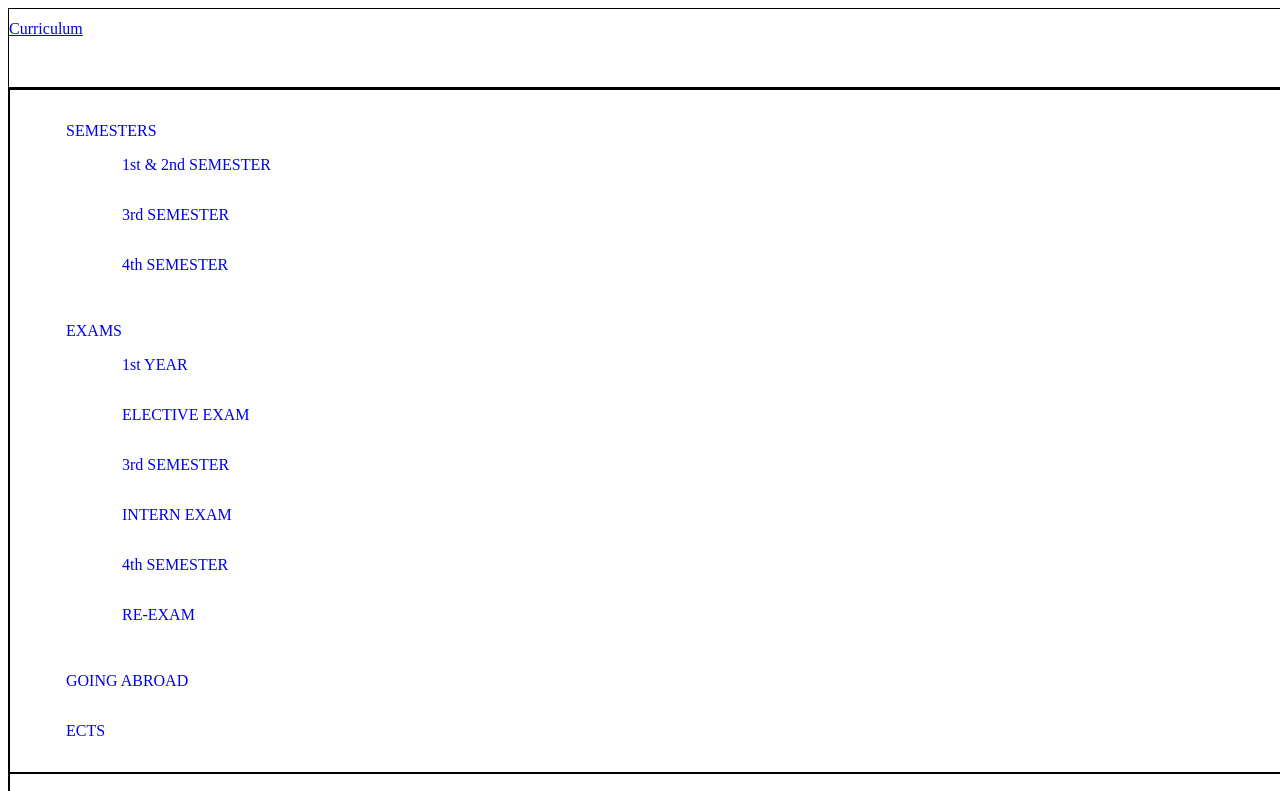
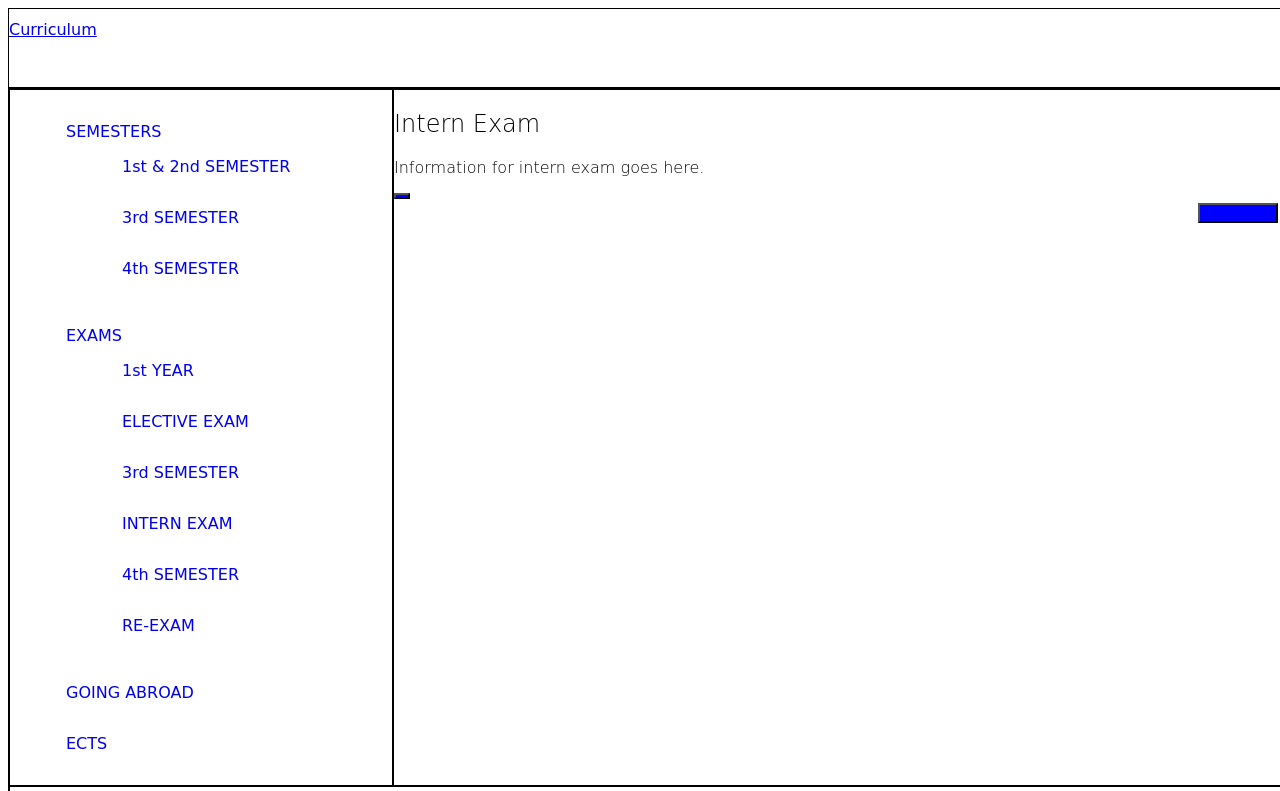
Before and after one commit to Tbjorkman/pimp_your_curriculum, a plain HTML site: page exam_intern.html in a window 1280 px wide. Shown: the top 791 px of the page. Drawn offline with Linux system fonts and the light colour scheme.

Commit message:
some changes in the css file

```diff
--- a/style.css
+++ b/style.css
@@ -133,45 +133,307 @@ table
 {
     font-size: 0.8em;
 }
-/*nav
+tr:nth-child(even)
+{
+    background-color: azure;
+}
+
+/********************* STYLING FOR MIN-WIDTH 600 PIXELS **************************/
+
+@media (min-width:600px){
+    body
+    {
+        font-family: "Arial Rounded MT Bold", cursive;
+    }
+    h1
+    {
+        font-size: medium;
+        font-weight: 400;
+    }
+    h2
+    {
+        font-weight: 300;
+    }
+    h3
+    {
+        font-weight: 200;
+    }
+    p
+    {
+        font-size: 1em;
+        font-weight: lighter;
+    }
+    header
+    {
+        border: 1px solid;
+        width: 100vw;
+        min-height: 5em;
+    }
+    main
+    {
+        border: 1px solid;
+        width: 100vw;
+        display: grid;
+
+        grid-template-columns: 1fr 2fr;
+        grid-template-areas:
+
+                "as sect"
+                "as sect"
+                "ft ft"
+    }
+
+
+    aside
+    {
+        grid-area: as;
+        border: 1px solid;
+        width: 23vw;
+        float: left;
+    }
+    section
+    {
+        grid-area: sect;
+        border: 1px solid;
+        width: 76vw;
+
+
+    }
+
+    .info{
+
+        width: 60%;
+        height: 40%;
+
+        /*    background-color: red;*/
+        margin: auto;
+
+        /*    border: 3px solid black;*/
+        padding: 60px;
+    }
+    .left{
+        float: left;
+    }
+    .right{
+        float: right;
+    }
+    .next {
+
+        margin: 10px;
+        width: 80px;
+        height: 20px;
+
+
+    }
+    .previous{
+
+        margin: 10px;
+        width: 80px;
+        height: 20px;
+
+    }
+    button{
+        background-color: blue;
+        color:white;
+
+
+    }
+    footer
+    {
+        grid-area: ft;
+        border: 1px solid;
+        width: 100vw;
+
+    }
+    nav
+    {
+        width: 100%;
+        display: block;
+        position: relative;
+        cursor: pointer;
+    }
+    nav ul
+    {
+        width: 100%;
+        list-style: none;
+    }
+    nav ul li
+    {
+        padding: 1em;
+    }
+    nav ul li a
+    {
+        text-decoration: none;
+
+    }
+    nav ul li ul li
+    {
+        /*position: absolute;
+        display: none;*/
+        padding: 1em;
+    }
+    nav ul li ul li a
+    {
+        text-decoration: none;
+
+    }
+    nav ul li ul li a:hover
+    {
+        background-color: azure;
+    }
+    .show
+    {
+        display:block;
+    }
+}
+
+/************************** STYLING FOR MIN-WIDTH 1024 **************************/
+
+@media (min-width:1024px){
+    * {
+        box-sizing: border-box;
+    }
+    body
+    {
+        font-family: "Arial Rounded MT Bold", cursive;
+
+
+    }
+    h1
+    {
+        font-size: medium;
+        font-weight: 400;
+    }
+    h2
+    {
+        font-weight: 300;
+    }
+    h3
+    {
+        font-weight: 200;
+    }
+    p
+    {
+        font-size: 1em;
+        font-weight: lighter;
+    }
+    header
+    {
+        border: 1px solid;
+        width: 100vw;
+        min-height: 5em;
+    }
+    main
+    {
+        border: 1px solid;
+        width: 100vw;
+        display: grid;
+
+        grid-template-columns: 1fr 2fr 2fr ;
+        grid-template-areas:
+
+                "as sect sect"
+                "as sect sect "
+                "ft ft ft"
+    }
+
+
+aside
+{
+    grid-area: as;
+    border: 1px solid;
+    width: 30vw;
+    float: left;
+}
+section
+{
+    grid-area: sect;
+    border: 1px solid;
+    width: 70vw;
+
+
+}
+
+.info{
+    width: 80%;
+    height: 60%;
+
+     /* background-color: red;*/
+    margin: auto;
+
+    /* border: 3px solid black;*/
+    padding: 10px;
+}
+.left{
+    float: left;
+}
+.right{
+    float: right;
+}
+.next {
+
+    margin: 10px;
+    width: 80px;
+    height: 20px;
+
+
+}
+.previous{
+
+    margin: 10px;
+    width: 80px;
+    height: 20px;
+
+}
+button{
+    background-color: blue;
+    color:white;
+}
+footer
+{
+    grid-area: ft;
+    border: 1px solid;
+    width: 100vw;
+
+}
+nav
 {
     width: 100%;
-    height: auto;
+    display: block;
+    position: relative;
     cursor: pointer;
-    position: relative;
-    display: inline-block;
 }
 nav ul
 {
     width: 100%;
-    border: 1px solid;
     list-style: none;
 }
 nav ul li
 {
-    display: block;
-    float: left;
-    position: relative;
+    padding: 1em;
 }
 nav ul li a
 {
     text-decoration: none;
-    color: black;
+
 }
-nav li ul li
+nav ul li ul li
 {
-    border: 1px solid;
-    display: none;
-    position: absolute;
-    background-color: #f9f9f9;
-    box-shadow: 0 8px 16px 0 rgba(0,0,0,0.2);
+   /* position: absolute;
+    display: none;*/
+    padding: 1em;
 }
 nav ul li ul li a
 {
     text-decoration: none;
-    display: block;
-    color: black;
-}*/
-@media (min-width: 600px) {
 
 }
+nav ul li ul li a:hover
+{
+    background-color: azure;
+}
+.show
+{
+    display:block;
+}
+}
```
Also changed, not shown: semester_first_and_second.html (+2 -2 lines).
